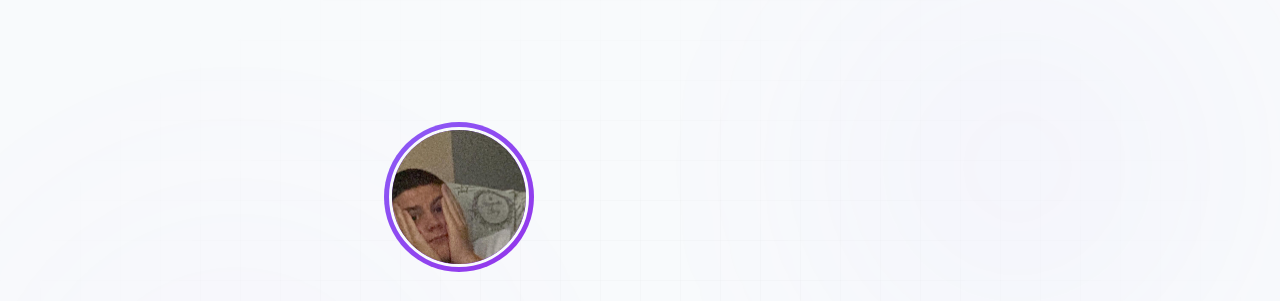
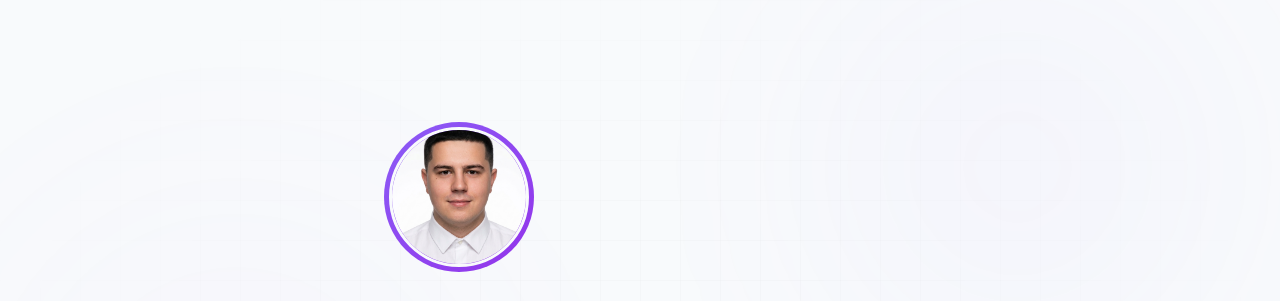
Before and after one commit to lwsioo/lwsioo.github.io, a plain HTML site: page index.html in a window 1280 px wide. Shown: the part 80-381 px from the top of the page. Drawn offline with Linux system fonts and the light colour scheme.

Commit message:
Change profile photo in index.html
Updated profile image source in the hero section.

```diff
--- a/index.html
+++ b/index.html
@@ -56,7 +56,7 @@
         <div class="container">
             <div class="hero-content fade-in-up">
                 <div class="profile-container">
-                    <img src="assets/profile-photo2.png" alt="Alessio Bragetti Profile Photo"
+                    <img src="assets/fotocurriculumrealfattabene.jpg" alt="Alessio Bragetti Profile Photo"
                         onerror="this.src='https://via.placeholder.com/150/1a1a2e/a78bfa?text=Profile'">
                 </div>
                 <span class="badge mb-4">Software Developer & CS Student @ UniPG</span>
```
